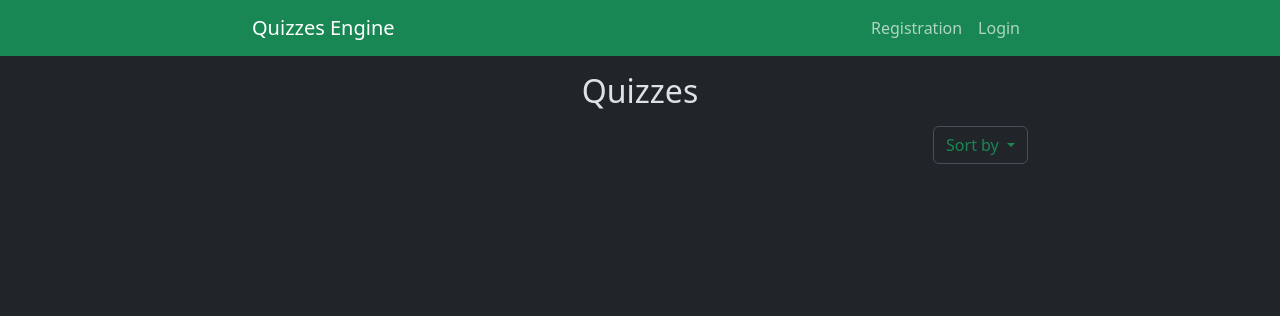
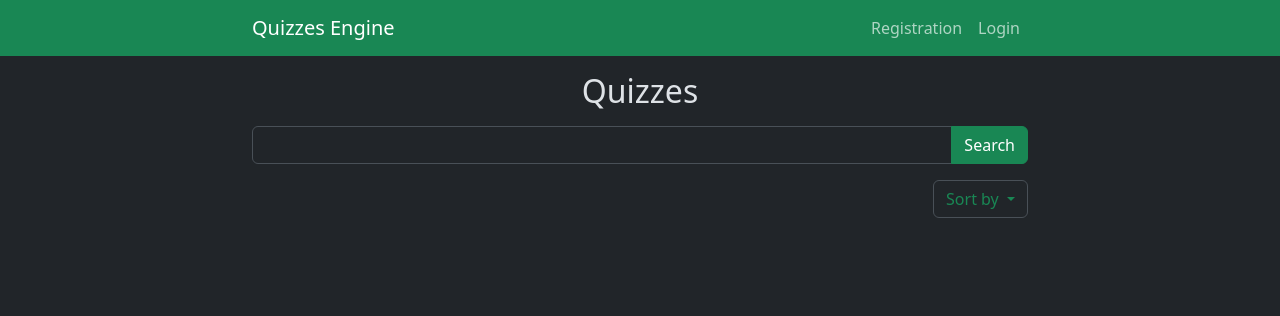
Before and after one commit to vitaliypopel/django-quiz, a Django app: page /quizzes/ in a window 1280 px wide. Shown: the top 316 px of the page. Run offline with Django 5.2, Linux system fonts and the light colour scheme; data that the repository does not hold is empty.

Commit message:
Added search widget to main page

```diff
--- a/project/quiz/templates/quiz/quizzes.html
+++ b/project/quiz/templates/quiz/quizzes.html
@@ -6,6 +6,14 @@
 
 {% block content %}
     <h2 class="text-center mt-3 mb-3">Quizzes</h2>
+
+    <form method="GET">
+        <div class="input-group mb-3">
+            <input type="text" class="form-control" name="query" value="{{ request.GET.query|default_if_none:'' }}">
+            <input type="submit" class="btn btn-{{ color_theme }}" value="Search"/>
+        </div>
+    </form>
+
     <div class="sort_by d-flex">
         {% if request.user.is_authenticated %}
             <a class="btn btn-{{ color_theme }}" href="{% url 'quiz:create_quiz' %}">
--- a/project/quiz/views.py
+++ b/project/quiz/views.py
@@ -18,10 +18,18 @@ class QuizzesView(ListView):
 
     def get_queryset(self):
         queryset = super().get_queryset()
+
+        query = self.request.GET.get('query')
+        if query:
+            query = ' '.join(query.split())
+            if query != ' ':
+                queryset = queryset.filter(title__icontains=query)
+
         sort_by = self.request.GET.get('sort_by')
-        if not sort_by:
-            return queryset
-        return queryset.order_by(sort_by)
+        if sort_by:
+            queryset = queryset.order_by(sort_by)
+
+        return queryset
 
 
 @method_decorator(require_GET, name='dispatch')
```
